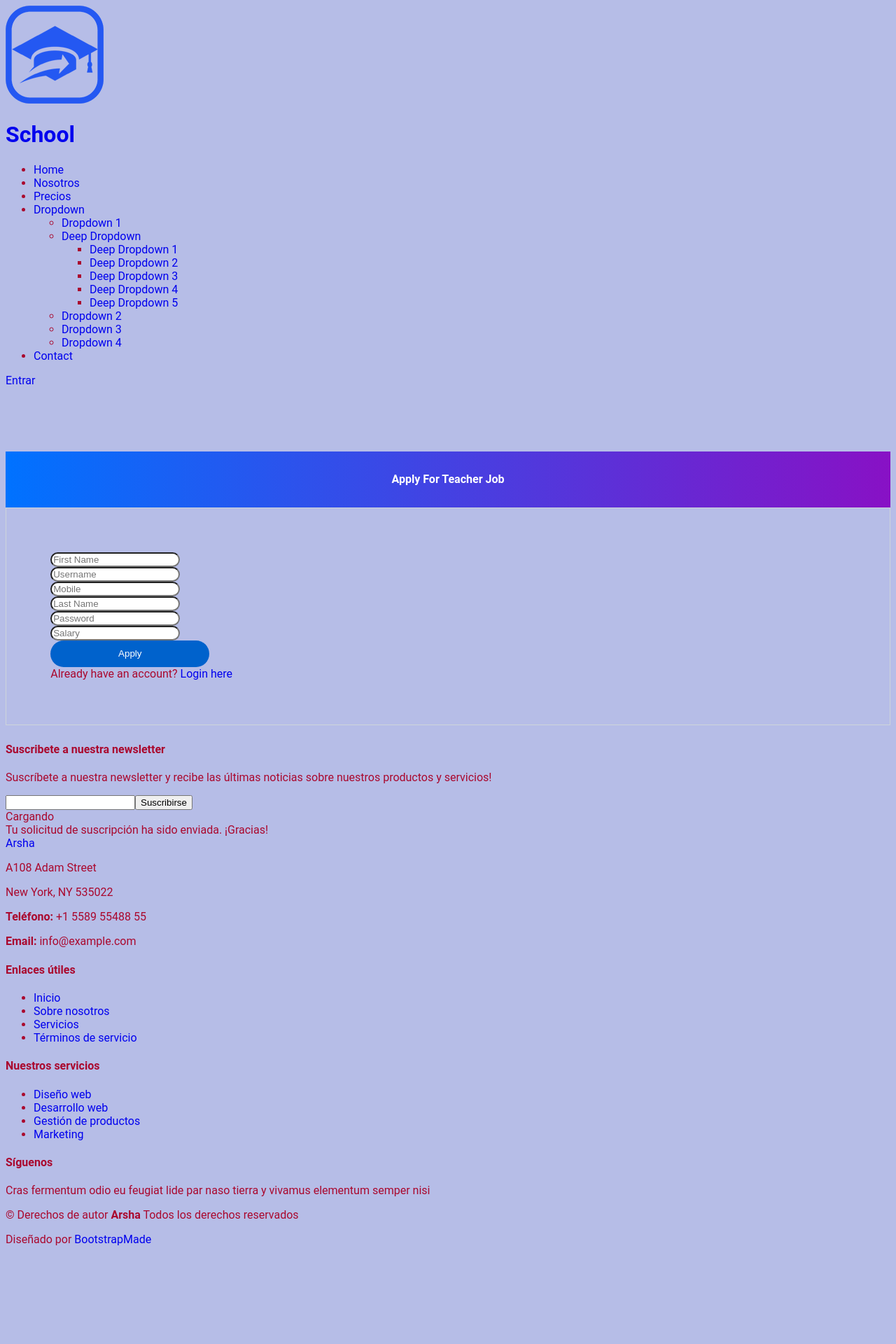
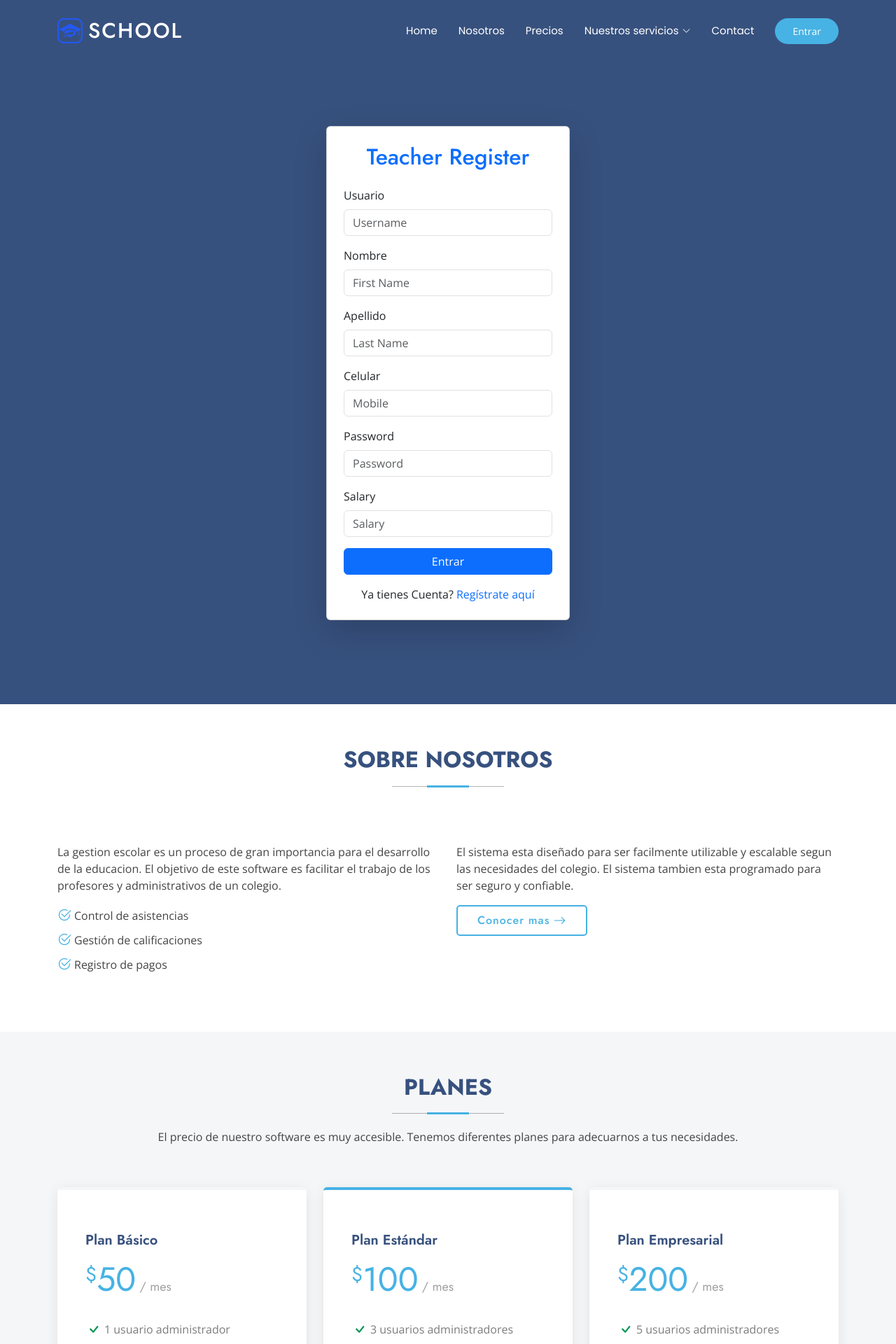
Before and after one commit to ilangraterol/schoolmanagement, a Django app: page /teachersignup in a window 1280 px wide. Shown: the top 1920 px of the page at 70% size. Before the commit the page ends 1779 px from the top, so only its background shows below. Run offline with Django 3.2, Linux system fonts and the light colour scheme; some libraries are stand-ins or nearby versions.

Commit message:
Mejora en los formularios de registros

```diff
--- a/templates/school/footer.html
+++ b/templates/school/footer.html
@@ -21,11 +21,11 @@
     <div class="row gy-4">
       <div class="col-lg-4 col-md-6 footer-about">
         <a href="index.html" class="d-flex align-items-center">
-          <span class="sitename">Arsha</span>
+          <span class="sitename">School Management</span>
         </a>
         <div class="footer-contact pt-3">
-          <p>A108 Adam Street</p>
-          <p>New York, NY 535022</p>
+          <p>A108 calle 76g</p>
+          <p>Barranquilla, BQ 535022</p>
           <p class="mt-3"><strong>Teléfono:</strong> <span>+1 5589 55488 55</span></p>
           <p><strong>Email:</strong> <span>info@example.com</span></p>
         </div>
@@ -50,15 +50,14 @@
           <li><i class="bi bi-chevron-right"></i> <a href="#">Marketing</a></li>
         </ul>
       </div>
-
       <div class="col-lg-4 col-md-12">
         <h4>Síguenos</h4>
-        <p>Cras fermentum odio eu feugiat lide par naso tierra y vivamus elementum semper nisi</p>
+        <p>Estamos en las redes sociales, síguenos para estar al tanto de nuestras últimas novedades.</p>
         <div class="social-links d-flex">
-          <a href=""><i class="bi bi-twitter-x"></i></a>
-          <a href=""><i class="bi bi-facebook"></i></a>
-          <a href=""><i class="bi bi-instagram"></i></a>
-          <a href=""><i class="bi bi-linkedin"></i></a>
+          <a href="https://twitter.com/argentinaprograma" target="_blank" rel="noopener noreferrer"><i class="bi bi-twitter-x"></i></a>
+          <a href="https://www.facebook.com/argentinaprograma/" target="_blank" rel="noopener noreferrer"><i class="bi bi-facebook"></i></a>
+          <a href="https://www.instagram.com/argentinaprograma/" target="_blank" rel="noopener noreferrer"><i class="bi bi-instagram"></i></a>
+          <a href="https://www.linkedin.com/company/argentinaprograma/" target="_blank" rel="noopener noreferrer"><i class="bi bi-linkedin"></i></a>
         </div>
       </div>
 
@@ -66,13 +65,13 @@
   </div>
 
   <div class="container copyright text-center mt-4">
-    <p>© <span>Derechos de autor</span> <strong class="px-1 sitename">Arsha</strong> <span>Todos los derechos reservados</span></p>
+    <p>© <span>Derechos de autor</span> <strong class="px-1 sitename">School</strong> <span>Todos los derechos reservados</span></p>
     <div class="credits">
       <!-- Todos los enlaces en el pie de página deben permanecer intactos. -->
       <!-- Puedes eliminar los enlaces solo si has comprado la versión pro. -->
       <!-- Información de licencia: https://bootstrapmade.com/license/ -->
       <!-- Compra la versión pro con formulario de contacto funcional: [buy-url] -->
-      Diseñado por <a href="https://bootstrapmade.com/">BootstrapMade</a>
+      Diseñado por <a href="/">TeamOP</a>
     </div>
   </div>
 
--- a/templates/school/index.html
+++ b/templates/school/index.html
@@ -48,7 +48,6 @@
 
       <div class="container">
         {% block content %}
-        {% endblock content %}
         <div class="row gy-4">
           <div class="col-lg-6 order-2 order-lg-1 d-flex flex-column justify-content-center" data-aos="zoom-out">
             <h1>Sistema de Gestión Escolar</h1>
@@ -61,6 +60,7 @@
             <img src="{% static 'general/img/school.png' %}" class="img-fluid animated" alt="">
           </div>
         </div>
+        {% endblock content %}
       </div>
 
     </section><!-- /Hero Section -->
--- a/templates/school/navbar.html
+++ b/templates/school/navbar.html
@@ -1,33 +1,29 @@
 {% load static %}
 <div class="container-fluid container-xl position-relative d-flex align-items-center">
 
-  <a href="index.html" class="logo d-flex align-items-center me-auto">
+  <a href="/" class="logo d-flex align-items-center me-auto">
     <!-- Uncomment the line below if you also wish to use an image logo -->
-    <img src="{% static 'general/img/logo.png' %}" alt="">
+    <img src="{% static 'general/img/logo.png' %}" alt="" >
     <h1 class="sitename">School</h1>
   </a>
 
   <nav id="navmenu" class="navmenu">
     <ul>
-      <li><a href="#hero" class="active">Home</a></li>
+      <li><a href="/" class="active">Home</a></li>
       <li><a href="#about">Nosotros</a></li>
 
       <li><a href="#pricing">Precios</a></li>
-      <li class="dropdown"><a href="#"><span>Dropdown</span> <i class="bi bi-chevron-down toggle-dropdown"></i></a>
+      <li class="dropdown"><a href="#"><span>Nuestros servicios</span> <i class="bi bi-chevron-down toggle-dropdown"></i></a>
         <ul>
-          <li><a href="#">Dropdown 1</a></li>
-          <li class="dropdown"><a href="#"><span>Deep Dropdown</span> <i class="bi bi-chevron-down toggle-dropdown"></i></a>
+          <li><a href="#">Cursos</a></li>
+          <li class="dropdown"><a href="#"><span>Otros servicios</span> <i class="bi bi-chevron-down toggle-dropdown"></i></a>
             <ul>
-              <li><a href="#">Deep Dropdown 1</a></li>
-              <li><a href="#">Deep Dropdown 2</a></li>
-              <li><a href="#">Deep Dropdown 3</a></li>
-              <li><a href="#">Deep Dropdown 4</a></li>
-              <li><a href="#">Deep Dropdown 5</a></li>
+              <li><a href="#">Becas</a></li>
+              <li><a href="#">Informes</a></li>
+              <li><a href="#">Otros servicios</a></li>
             </ul>
           </li>
-          <li><a href="#">Dropdown 2</a></li>
-          <li><a href="#">Dropdown 3</a></li>
-          <li><a href="#">Dropdown 4</a></li>
+          <li><a href="#">Recursos</a></li>
         </ul>
       </li>
       <li><a href="#contact">Contact</a></li>
--- a/templates/school/teachersignup.html
+++ b/templates/school/teachersignup.html
@@ -1,121 +1,68 @@
-<!DOCTYPE html>
 
+{% extends 'school/index.html' %}
+{% load static %}
 {% load widget_tweaks %}
-<html lang="en" dir="ltr">
-
-<head>
-  <meta charset="utf-8">
-  <meta name="viewport" content="width=device-width, initial-scale=1, shrink-to-fit=no">
-  <title>LazyCoder || sumit</title>
-  <style type="text/css">
-    body {
-      color: #aa082e;
-      background-color: #b6bde7;
-      font-family: 'Roboto', sans-serif;
-    }
-
-    a:link {
-      text-decoration: none;
-    }
-
-    .note {
-      text-align: center;
-      height: 80px;
-      background: -webkit-linear-gradient(left, #0072ff, #8811c5);
-      color: #fff;
-      font-weight: bold;
-      line-height: 80px;
-    }
-
-    .form-content {
-      padding: 5%;
-      border: 1px solid #ced4da;
-      margin-bottom: 2%;
-    }
-
-    .form-control {
-      border-radius: 1.5rem;
-    }
-
-    .btnSubmit {
-      border: none;
-      border-radius: 1.5rem;
-      padding: 1%;
-      width: 20%;
-      cursor: pointer;
-      background: #0062cc;
-      color: #fff;
-    }
-  </style>
-
-</head>
 
 
-<body>
-  {% include "school/navbar.html" %}
-  <br>
-  <br>
-  <br>
-  <br>
+{% block content %}
+<section id="login" class="d-flex align-items-center justify-content-center" style="min-height: 10vh;">
+  <div class="container" data-aos="fade-up">
+    <div class="row justify-content-center">
+      <div class="col-lg-4 col-md-6">
+        <div class="card shadow-lg p-4">
+          <h2 class="text-center text-primary mb-4">Teacher Register</h2>
+
+          <!-- Formulario de Login -->
+          <form method="post">
+            {% csrf_token %}
 
 
+            <!-- Campo de Usuario -->
+            <div class="mb-3">
+              <label for="username" class="form-label">Usuario</label>
+              {% render_field form1.username class="form-control" placeholder="Username" id="username" %}
+            </div>
+
+            <!-- Campo de Nombre -->
+            <div class="mb-3">
+              <label for="first_name" class="form-label">Nombre</label>
+              {% render_field form1.first_name class="form-control" placeholder="First Name" id="first_name" %}
+            </div>
+            <!-- Campo de Apellido -->
+            <div class="mb-3">
+              <label for="last_name" class="form-label">Apellido</label>
+              {% render_field form1.last_name class="form-control" placeholder="Last Name" id="last_name" %}
+            </div>
+            <!-- Campo de Móvil -->
+            <div class="mb-3">
+              <label for="mobile" class="form-label">Celular</label>
+              {% render_field form2.mobile class="form-control" placeholder="Mobile" id="mobile" %}
+            </div>
 
 
-  <!--- signup page for teacher by admin(sumit)  ---------->
-  <form method="post">
-    {% csrf_token %}
-    <div class="container register-form">
-      <div class="form">
-        <div class="note">
-          <p>Apply For Teacher Job </p>
-        </div>
+            <!-- Campo de Contraseña -->
+            <div class="mb-3">
+              <label for="password" class="form-label">Password</label>
+              {% render_field form1.password class="form-control" placeholder="Password" id="password" %}
+            </div>
 
-        <div class="form-content">
-          <div class="row">
-            <div class="col-md-6">
-              <div class="form-group">
-                {% render_field form1.first_name class="form-control" placeholder="First Name" %}
-              </div>
-              <div class="form-group">
-                {% render_field form1.username class="form-control" placeholder="Username" %}
-              </div>
-              <div class="form-group">
-                {% render_field form2.mobile class="form-control" placeholder="Mobile" %}
-              </div>
+            <!-- Campo de Salario -->
+            <div class="mb-3">
+              <label for="salary" class="form-label">Salary</label>
+              {% render_field form2.salary class="form-control" placeholder="Salary" id="salary" %}
+            </div>
 
-            </div>
-            <div class="col-md-6">
-              <div class="form-group">
-                {% render_field form1.last_name class="form-control" placeholder="Last Name" %}
-              </div>
-              <div class="form-group">
-                {% render_field form1.password class="form-control" placeholder="Password" %}
-              </div>
-              <div class="form-group">
-                {% render_field form2.salary class="form-control" placeholder="Salary" %}
-              </div>
+            <!-- Botón de Enviar -->
+            <button type="submit" class="btn btn-primary w-100">Entrar</button>
+          </form>
 
-            </div>
+          <!-- Enlace a Registrarse -->
+          <div class="text-center mt-3">
+            <a>Ya tienes Cuenta? <a href="teacherlogin" class="text-primary">Regístrate aquí</a></a>
           </div>
-          <button type="submit" class="btnSubmit">Apply</button>
-          <div class="text-center">Already have an account? <a href="teacherlogin">Login here</a></div>
         </div>
       </div>
     </div>
-
-  </form>
-
-
-
-
-  <!--
-        written By : sumit kumar
-        facebook : fb.com/sumit.luv
-        -->
-
-
-
-  {% include "school/footer.html" %}
-</body>
-
-</html>
+  </div>
+</section>
+{% endblock content %}
```
Also changed, not shown: templates/school/adminsignup.html (+42 -101 lines), templates/school/teacherlogin.html (+32 -95 lines).
